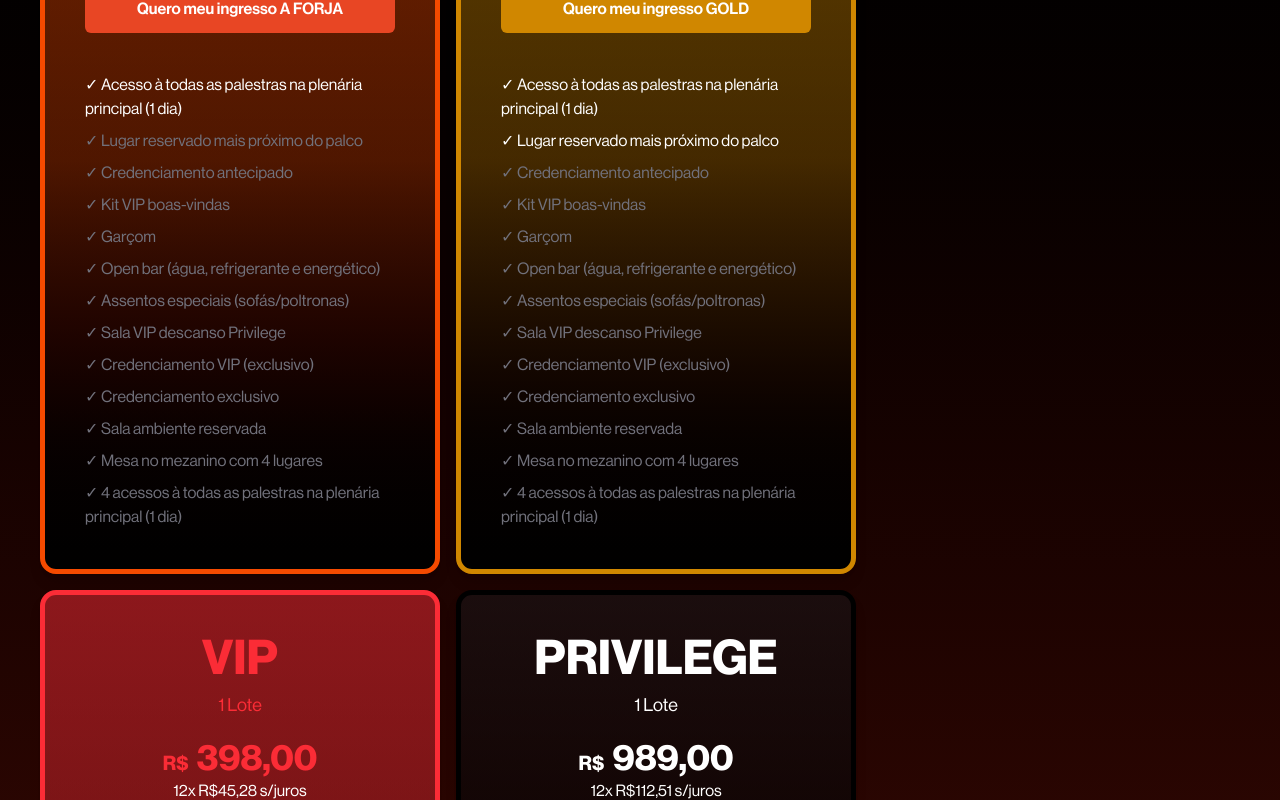
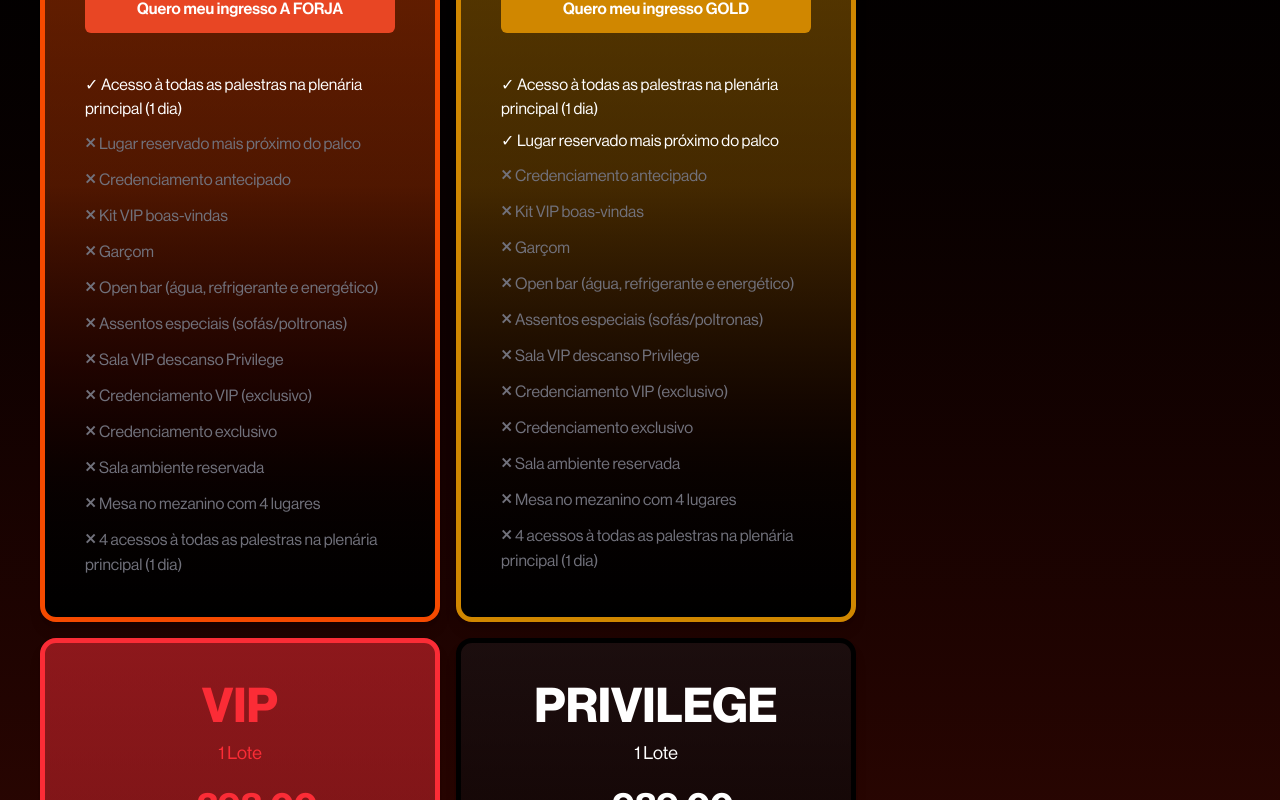
Before and after one commit to LM-Lucas-e-Marcelo/the-forge-frontend, a React (Vite) app: page / in a window 1280 px wide. Shown: the part 2020-2820 px from the top of the page. Built offline with nearby package versions, Linux system fonts and the light colour scheme.

Commit message:
update ticket card component: replace checkmark with cross icon for better visual feedback

```diff
--- a/src/components/tickets-information/ticket-card.tsx
+++ b/src/components/tickets-information/ticket-card.tsx
@@ -61,7 +61,12 @@ export const TicketCard = ({
               benefits.includes(benefit) ? "text-white" : "text-zinc-500"
             }
           >
-            ✓ {benefit}
+            {benefits.includes(benefit) ? (
+              "✓"
+            ) : (
+              <span className="text-xl font-secondary">×</span>
+            )}{" "}
+            {benefit}
           </li>
         ))}
       </ul>
```
